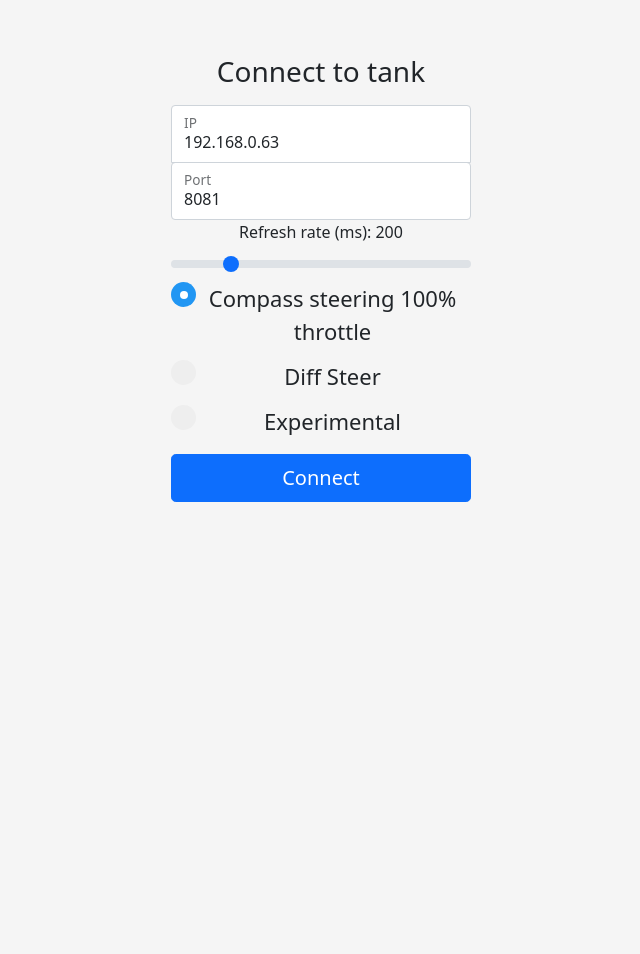
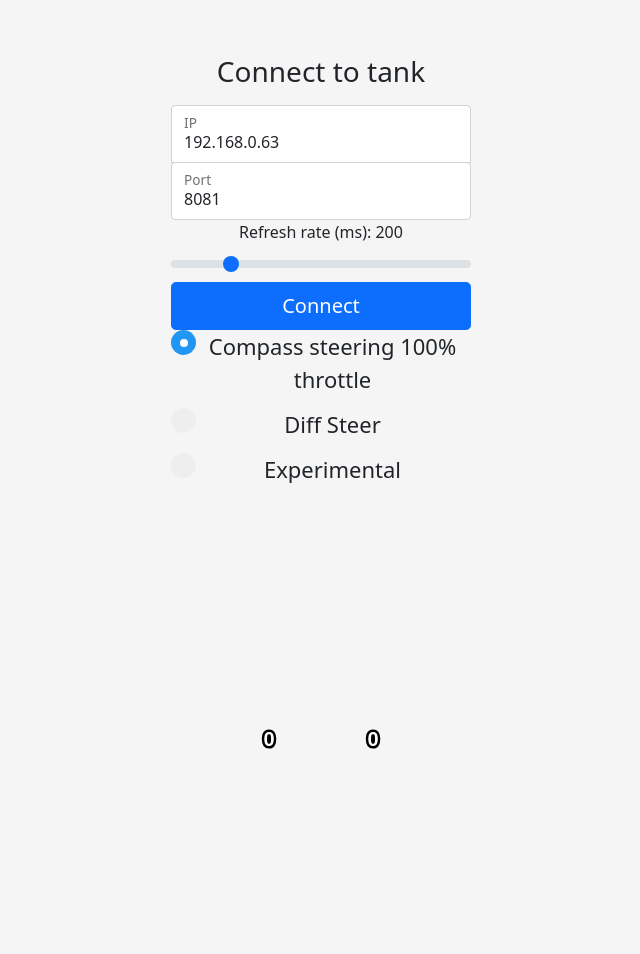
Before and after one commit to Niall47/piTank, a website: page index.html in a window 1280 px wide. Shown: the top 954 px of the page, without its empty margins (319-959 px from the left). Drawn offline with Linux system fonts and the light colour scheme.

Commit message:
some Ui improvements

```diff
--- a/index.html
+++ b/index.html
@@ -23,6 +23,9 @@
           </div>
           <label id="refreshRateText" for="customRange1" class="form-label">Refresh rate</label>
           <input onChange="rateUpdate()" type="range" class="form-range" id="refreshRate" min="20" max="1000" step="20" value="200">
+
+          <button id="connectButton" onClick="customConnect()" class="w-100 btn btn-lg btn-primary" type="submit">Connect</button>
+        </div>
         <div class="checkbox mb-3">
           <label class="container">Compass steering 100% throttle
             <input type="radio" onchange="changeSteeringAlgorithm()" checked="checked" name="algorithm" id="compass">
@@ -37,9 +40,6 @@
             <span class="checkmark"></span>
           </label>
         </div>
-          <button id="connectButton" onClick="customConnect()" class="w-100 btn btn-lg btn-primary" type="submit">Connect</button>
-        </div>
-
         <div id="connectedBlock">
           <button id="disconnectButton" onClick="disconnect()" class="w-100 btn btn-lg btn-primary" type="submit">Disconnect</button>
         </div>
--- a/tankVisualiser.js
+++ b/tankVisualiser.js
@@ -1,23 +1,46 @@
-
 function updateCanvas(value, track) {
     var canvas = document.getElementById(track);
     var context = canvas.getContext('2d');
 
     context.clearRect(0, 0, canvas.width, canvas.height);
-    context.fillStyle = 'red';
 
     var rectX = 0;
-    var rectY = canvas.height / 2;
+    var rectY = 0;
     var rectWidth = canvas.width;
     var rectHeight = value;
 
-    if (value > 0) {
-        rectHeight = -rectHeight
-    } else if (value < 0) {
-        rectHeight = -value;
+    var absValue = Math.abs(value);
+
+    if (absValue <= 25) {
+        var color = 'green';
+    } else if (absValue <= 50) {
+        var color = 'yellow';
+    } else if (absValue <= 75) {
+        var color = 'orange';
     } else {
-        // Do nothing
+        var color = 'red';
     }
 
+    if (value < 0) {
+        rectY = canvas.height / 2;
+        rectHeight = -rectHeight;
+        context.textBaseline = 'top';
+    } else {
+        rectY = canvas.height / 2 - rectHeight;
+        context.textBaseline = 'bottom';
+    }
+
+
+    context.fillStyle = color;
     context.fillRect(rectX, rectY, rectWidth, rectHeight);
+
+    context.fillStyle = 'white';
+    context.font = 'bold 20px Arial';
+    context.textAlign = 'center';
+
+    // Add black outline to text
+    context.strokeStyle = 'black';
+    context.lineWidth = 5;
+    context.strokeText(value.toString(), canvas.width / 2, canvas.height / 2);
+    context.fillText(value.toString(), canvas.width / 2, canvas.height / 2);
 };
```
Lines whose indentation alone changed are shown as unchanged.
